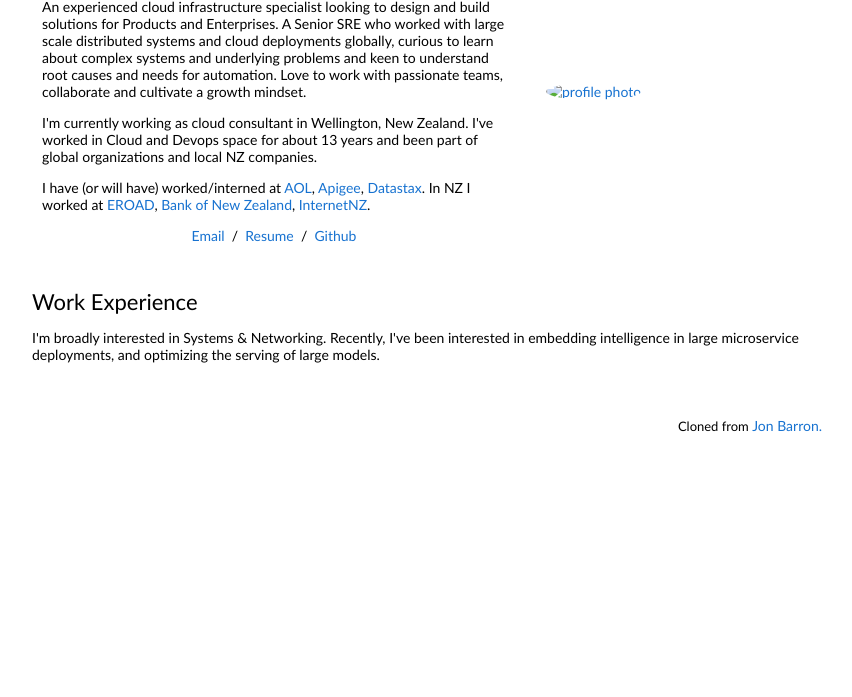
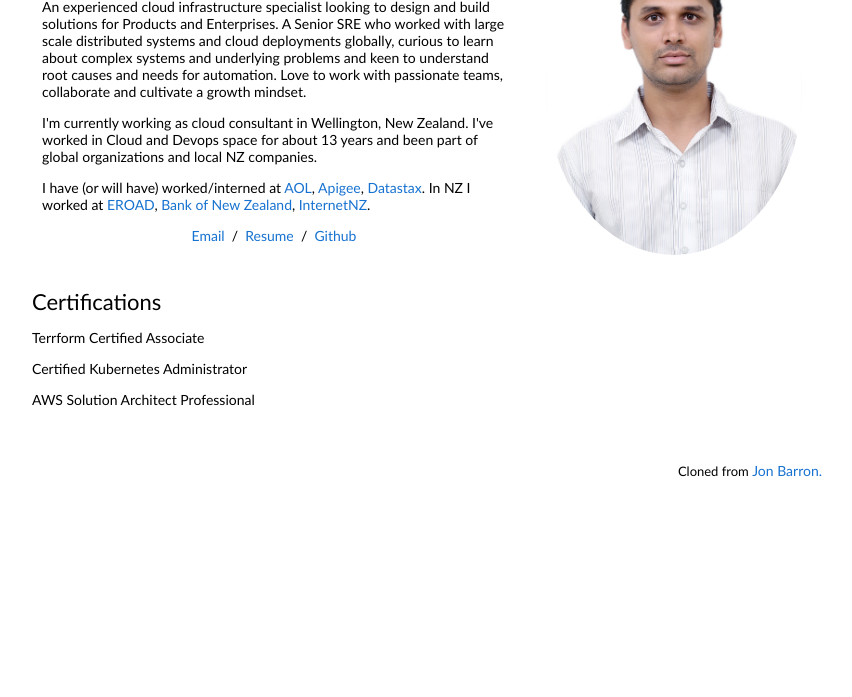
Before and after one commit to sailendhran/sailendhran.github.io, a plain HTML site: page index.html in a window 1280 px wide. Shown: the part 103-800 px from the top of the page, without its empty margins (218-1070 px from the left). Drawn offline with Linux system fonts and the light colour scheme.

Commit message:
certifications

```diff
--- a/index.html
+++ b/index.html
@@ -38,16 +38,22 @@
                 </p>
               </td>
               <td style="padding:2.5%;width:40%;max-width:40%">
-                <a href="images/sailendhran.jpg"><img style="width:100%;max-width:100%;object-fit: cover; border-radius: 50%;" alt="profile photo" src="images/AdityaPrerepa.jpg" class="hoverZoomLink"></a>
+                <a href="images/sailendhran.jpg"><img style="width:100%;max-width:100%;object-fit: cover; border-radius: 50%;" alt="profile photo" src="images/sailendhran.jpg" class="hoverZoomLink"></a>
               </td>
             </tr>
           </tbody></table>
           <table style="width:100%;border:0px;border-spacing:0px;border-collapse:separate;margin-right:auto;margin-left:auto;"><tbody>
               <tr>
               <td style="padding:10px;width:100%;vertical-align:middle">
-                <h2>Work Experience</h2>
+                <h2>Certifications</h2>
                 <p>
-                  I'm broadly interested in Systems & Networking. Recently, I've been interested in embedding intelligence in large microservice deployments, and optimizing the serving of large models.
+                  Terrform Certified Associate
+                </p>
+                <p>
+                  Certified Kubernetes Administrator
+                </p>
+                <p>
+                  AWS Solution Architect Professional
                 </p>
               </td>
             </tr>
```
